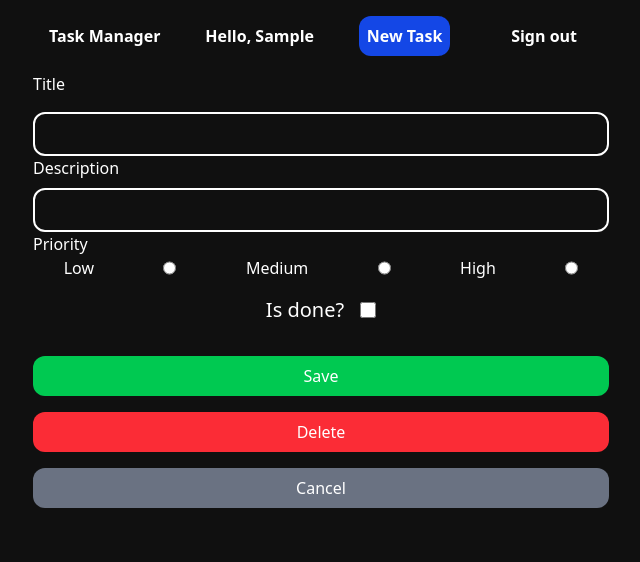
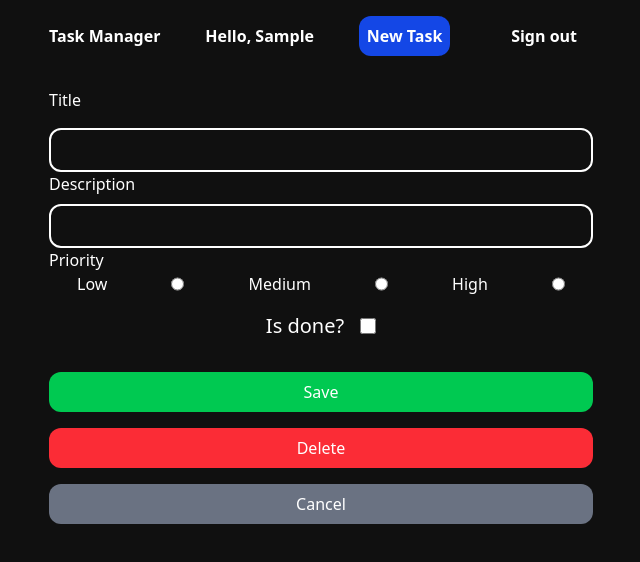
Before and after one commit to totom3ndez/task-manager-typescript, a React (Vite) app: page /task-details in a window 1280 px wide. Shown: the top 562 px of the page, without its empty margins (319-959 px from the left). Built offline with nearby package versions, Linux system fonts and the light colour scheme; no server answers; sample sign-in values are in the browser's storage.

Commit message:
fix: update task saving logic to include author and timestamp, and add maxLength to title input

```diff
--- a/src/tasks/components/TaskDetails.tsx
+++ b/src/tasks/components/TaskDetails.tsx
@@ -26,7 +26,8 @@ const TaskDetails = () => {
   const handleSave = (e: React.FormEvent<HTMLFormElement>) => {
     e.preventDefault();
     if (taskDetails.title && taskDetails.description) {
-      updateTask(taskDetails);
+      const updatedTask = { ...taskDetails, author: user?.fullName || "Unknown", time: new Date().toLocaleTimeString(), date: new Date().toLocaleDateString() };
+      updateTask(updatedTask);
       navigate('/');
     } else {
       alert('Please fill in all required fields.');
@@ -50,7 +51,7 @@ const TaskDetails = () => {
 
 
   return (
-    <form onSubmit={handleSave}>
+    <form onSubmit={handleSave} className="p-4">
       <label className='flex flex-col gap-4' htmlFor="title">
         Title
         <input
@@ -73,6 +74,7 @@ const TaskDetails = () => {
           onChange={handleChange}
           required
           minLength={5}
+          maxLength={100}
         />
       </label>
       Priority
```
